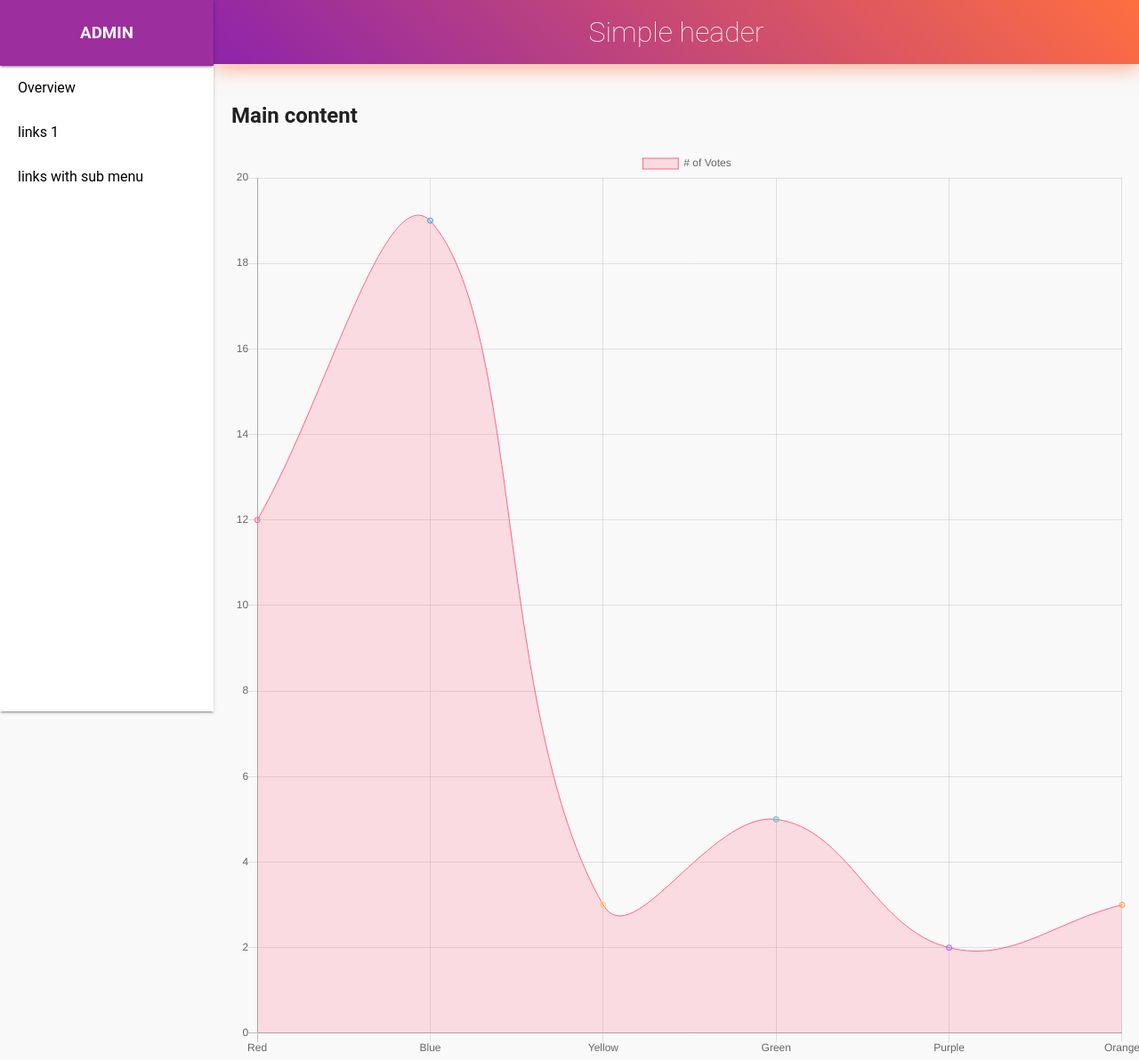
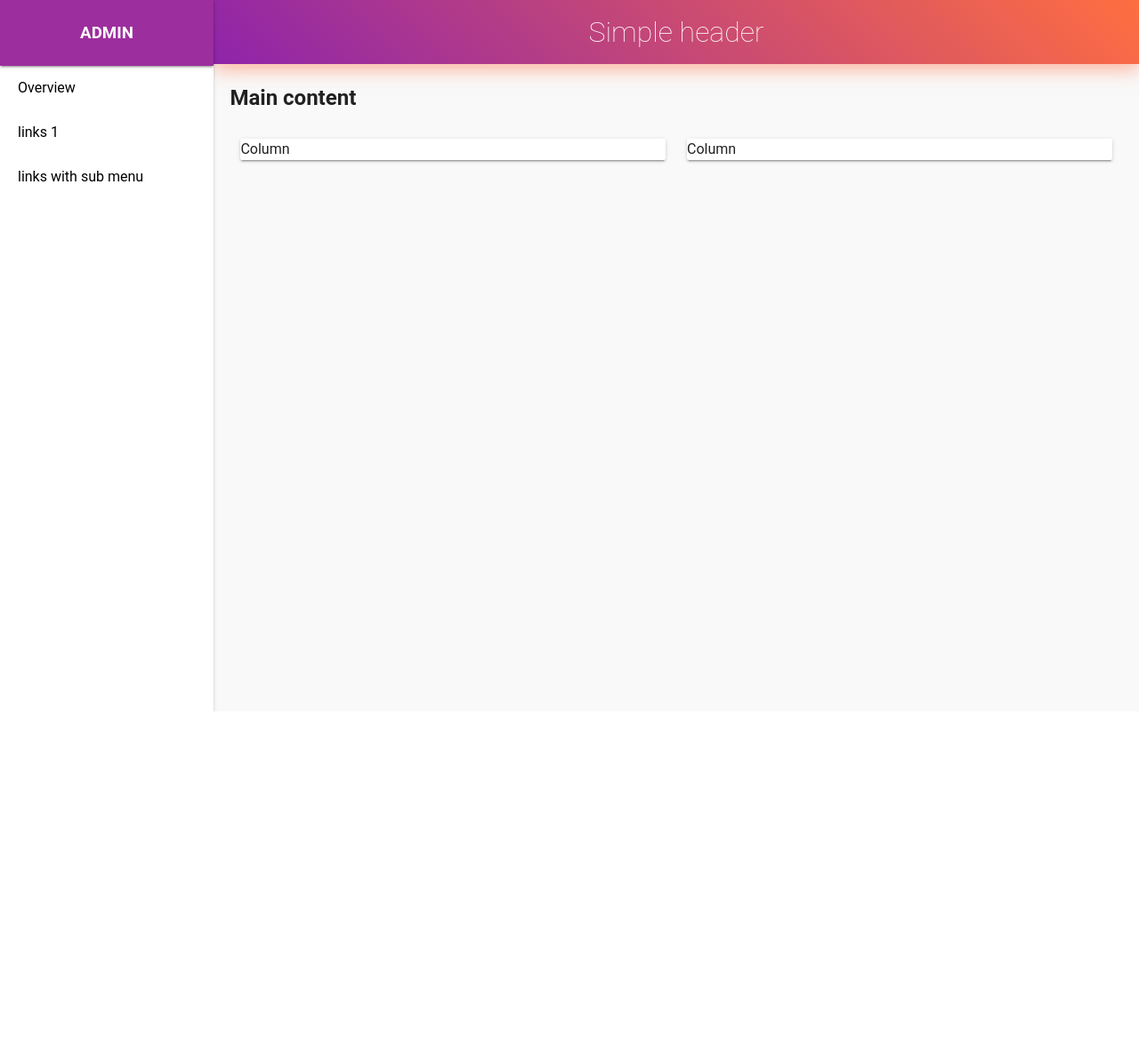
Before and after one commit to gitter-badger/admin_template, a PHP site: page / in a window 1280 px wide. Shown: the whole page at 89% size. After the commit the page ends 800 px from the top, so only its background shows below. Run offline with PHP 8.4, Linux system fonts and the light colour scheme; some libraries are stand-ins or nearby versions.

Commit message:
ass style for card and add container

```diff
--- a/assets/css/chart.css
+++ b/assets/css/chart.css
@@ -1,6 +1,13 @@
-.chart-container {
-  position: relative;
-  margin: auto;
-  height: 80vh;
-  width: 80vw;
+.card {
+    overflow: hidden;
 }
+.card {
+    border-radius: 3px;
+}
+.card {
+    position: relative;
+    margin: 0.5rem 0 1rem 0;
+    background-color: #fff;
+    transition: box-shadow .25s;
+    border-radius: 2px;
+}
--- /dev/null
+++ b/assets/css/grid.css
@@ -0,0 +1,57 @@
+.container {
+    padding: 0 0.5rem;
+    margin: 0 auto;
+    max-width: 100% !important;
+    width: 98%;
+}
+
+.container .row {
+    /*margin-left: -0.75rem;
+    margin-right: -0.75rem;*/
+}
+
+.row:after {
+    content: "";
+    display: table;
+    clear: both;
+}
+
+.row .column {
+    float: left;
+    box-sizing: border-box;
+    padding: 0 0.75rem;
+    min-height: 1px;
+}
+
+
+.teal {
+	background: teal;
+}
+
+.red {
+	background:  red;
+}
+@media only screen and (min-width: 993px)
+.container {
+    width: 70%;
+}
+@media only screen and (min-width: 601px)
+.container {
+    width: 85%;
+}
+
+@media only screen and (min-width: 993px){
+	.row .column.col-6 {
+    width: 50%;
+    margin-left: auto;
+    left: auto;
+    right: auto;
+	}
+
+	.row .column.col-12 {
+    width: 100%;
+    margin-left: auto;
+    left: auto;
+    right: auto;
+	}
+}
--- a/assets/css/main.css
+++ b/assets/css/main.css
@@ -1,4 +1,3 @@
 main {
 	margin-left: 240px;
-	padding: 20px;
 }
--- a/assets/css/reset.css
+++ b/assets/css/reset.css
@@ -7,7 +7,31 @@ html {
      box-sizing: border-box;
 }
 
+*,
+*:before,
+*:after {
+    box-sizing: inherit;
+}
+
+
 body {
 	margin: 0;
 	background-color: #f9f9f9;
 }
+
+/*box shadow style for the following*/
+.z-depth-1,
+nav,
+.card-panel,
+.card,
+.toast,
+.btn,
+.btn-large,
+.btn-floating,
+.dropdown-content,
+.collapsible,
+.side-nav {
+    box-shadow: 0 2px 2px 0 rgba(0, 0, 0, 0.14),
+    0 1px 5px 0 rgba(0, 0, 0, 0.12),
+    0 3px 1px -2px rgba(0, 0, 0, 0.2);
+}
--- a/assets/css/style.css
+++ b/assets/css/style.css
@@ -4,3 +4,4 @@
 @import "main.css";
 @import "footer.css";
 @import "chart.css";
+@import "grid.css";
--- a/index.php
+++ b/index.php
@@ -3,6 +3,7 @@
 <head>
 	<title>Admin</title>
 	<link rel="stylesheet" type="text/css" href="assets/css/style.css">
+
 </head>
 <body>
 
@@ -29,9 +30,23 @@
 	</aside>
 	<main>
 	<!-- Content -->
-		<h2>Main content</h2>
-		<div class="chart-container">
-			<canvas id="myChart" width="400" height="400"></canvas>
+		<div class="container">
+			<div class="header">
+				<h2>Main content</h2>
+			</div>
+			<div class="row">
+				<div class="column col-6">
+					<div class="card">
+						<span>Column</span>
+
+					</div>
+				</div>
+				<div class="column col-6">
+					<div class="card">
+						<span>Column</span>
+					</div>
+				</div>
+			</div>
 		</div>
 	</main>
 
@@ -39,45 +54,7 @@
 	<!-- footer -->
 	</footer>
 	<script src="https://cdnjs.cloudflare.com/ajax/libs/Chart.js/2.7.3/Chart.min.js"></script>
-	<script>
-		var ctx = document.getElementById("myChart");
-		var myChart = new Chart(ctx, {
-		    type: 'line',
-		    data: {
-		        labels: ["Red", "Blue", "Yellow", "Green", "Purple", "Orange"],
-		        datasets: [{
-		            label: '# of Votes', // Chart Label
-		            data: [12, 19, 3, 5, 2, 3],
-		            backgroundColor: [
-		                'rgba(255, 99, 132, 0.2)',
-		                'rgba(54, 162, 235, 0.2)',
-		                'rgba(255, 206, 86, 0.2)',
-		                'rgba(75, 192, 192, 0.2)',
-		                'rgba(153, 102, 255, 0.2)',
-		                'rgba(255, 159, 64, 0.2)'
-		            ],
-		            borderColor: [
-		                'rgba(255,99,132,1)',
-		                'rgba(54, 162, 235, 1)',
-		                'rgba(255, 206, 86, 1)',
-		                'rgba(75, 192, 192, 1)',
-		                'rgba(153, 102, 255, 1)',
-		                'rgba(255, 159, 64, 1)'
-		            ],
-		            borderWidth: 1
-		        }]
-		    },
-		    options: {
-		        scales: {
-		            yAxes: [{
-		                ticks: {
-		                    beginAtZero:true
-		                }
-		            }]
-		        }
-		    }
-		});
-		</script>
 	<script src="assets/js/jquery-3.3.1.min.js"></script>
 	<script src="assets/js/custom.js"></script>
+	<script src="assets/js/line-chart.js"></script>
 </html>
```
Also changed, not shown: assets/js/line-chart.js (added, +43 -0 lines).
